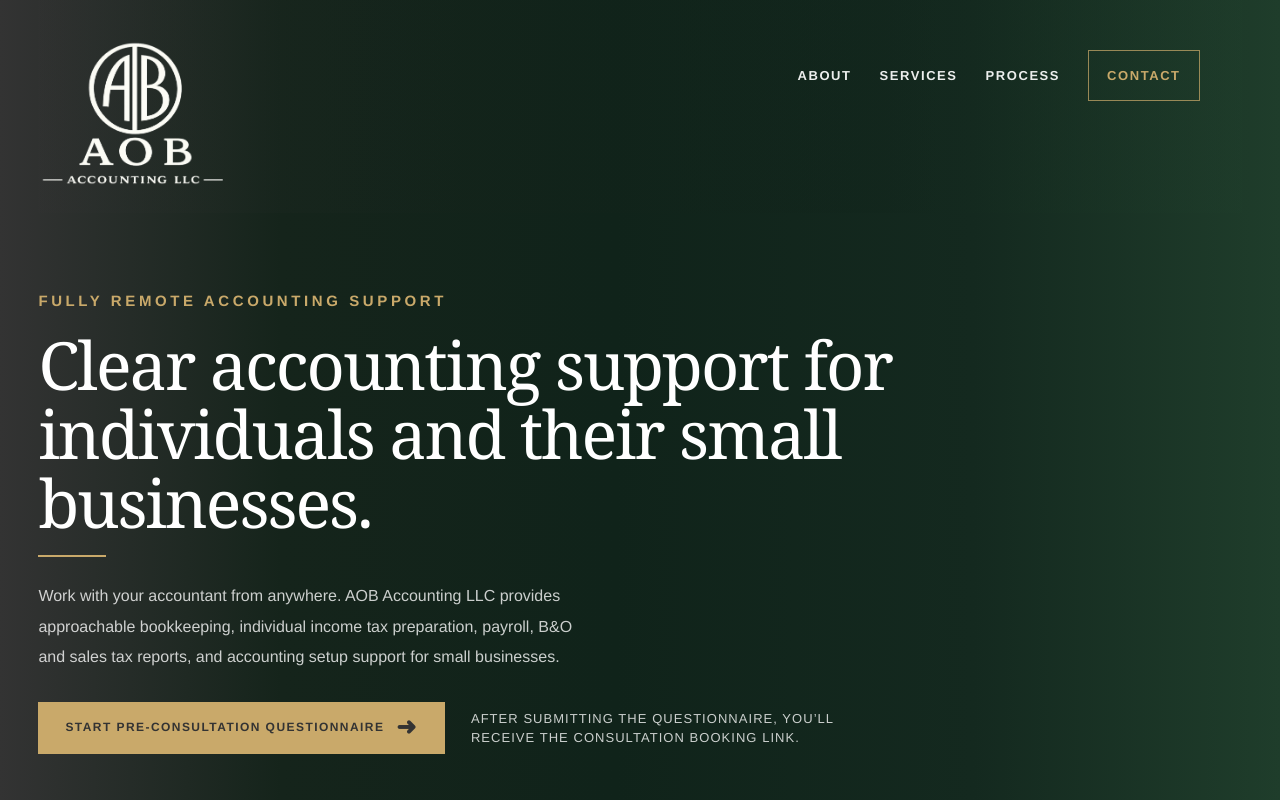
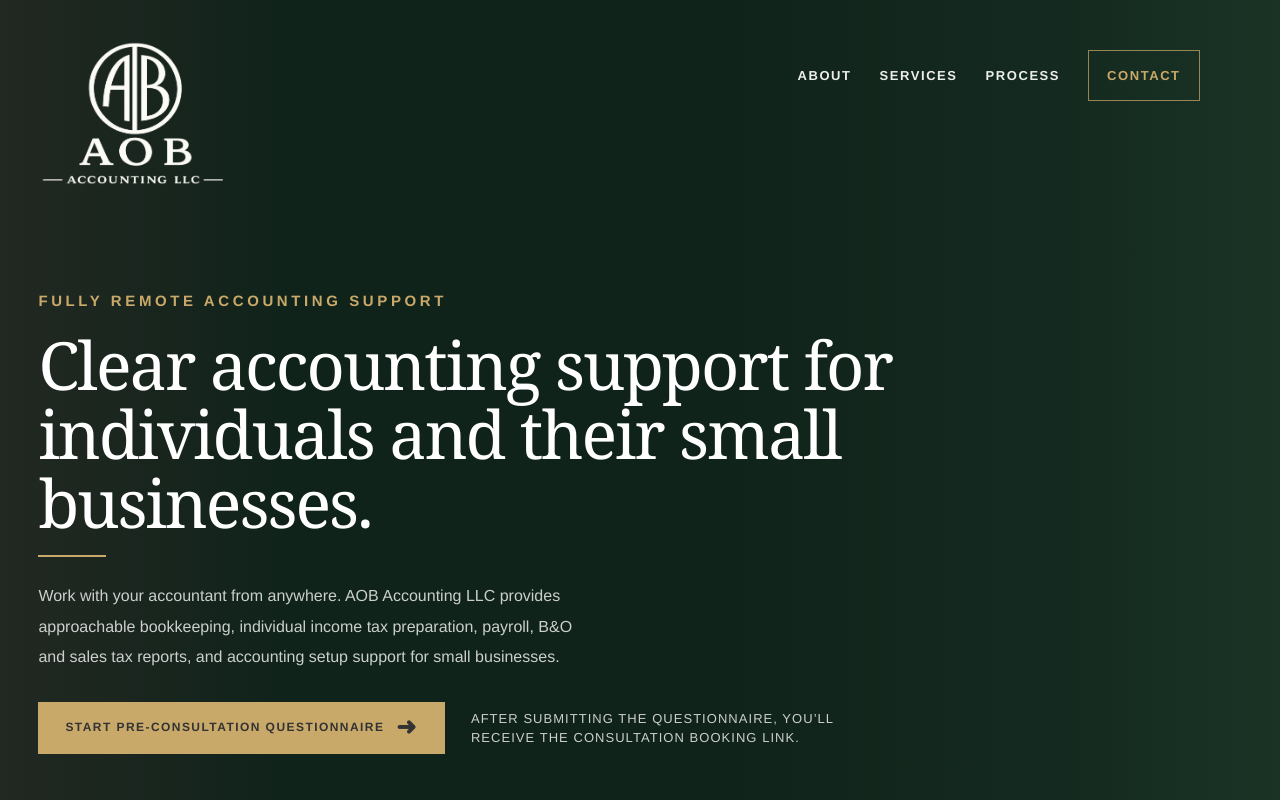
Before and after one commit to aobacct/aob-accounting-website, a plain HTML site: page index.html in a window 1280 px wide. Shown: the top 800 px of the page. Drawn offline with Linux system fonts and the light colour scheme.

Commit message:
Update index.html

```diff
--- a/index.html
+++ b/index.html
@@ -115,35 +115,25 @@
   background:
     linear-gradient(
       90deg,
-      #333333 0%,
-      #15241B 22%,
-      #10231A 48%,
-      #14291F 76%,
-      #1F3D2B 100%
+      #222822 0%,
+      #10231A 22%,
+      #10231A 55%,
+      #14291F 82%,
+      #1A3325 100%
     );
 
   position: relative;
   overflow: hidden;
 }
-    nav {
+   nav {
   position: relative;
   z-index: 3;
   display: flex;
   justify-content: flex-start;
   align-items: flex-start;
   gap: 30px;
-
   padding: 40px 0 28px;
   margin-bottom: 76px;
-
-  background:
-    linear-gradient(
-      90deg,
-      rgba(51,51,51,0.18) 0%,
-      rgba(21,36,27,0.20) 35%,
-      rgba(16,35,26,0.24) 70%,
-      rgba(31,61,43,0.30) 100%
-    );
 }
 
     .brand-logo {
```
